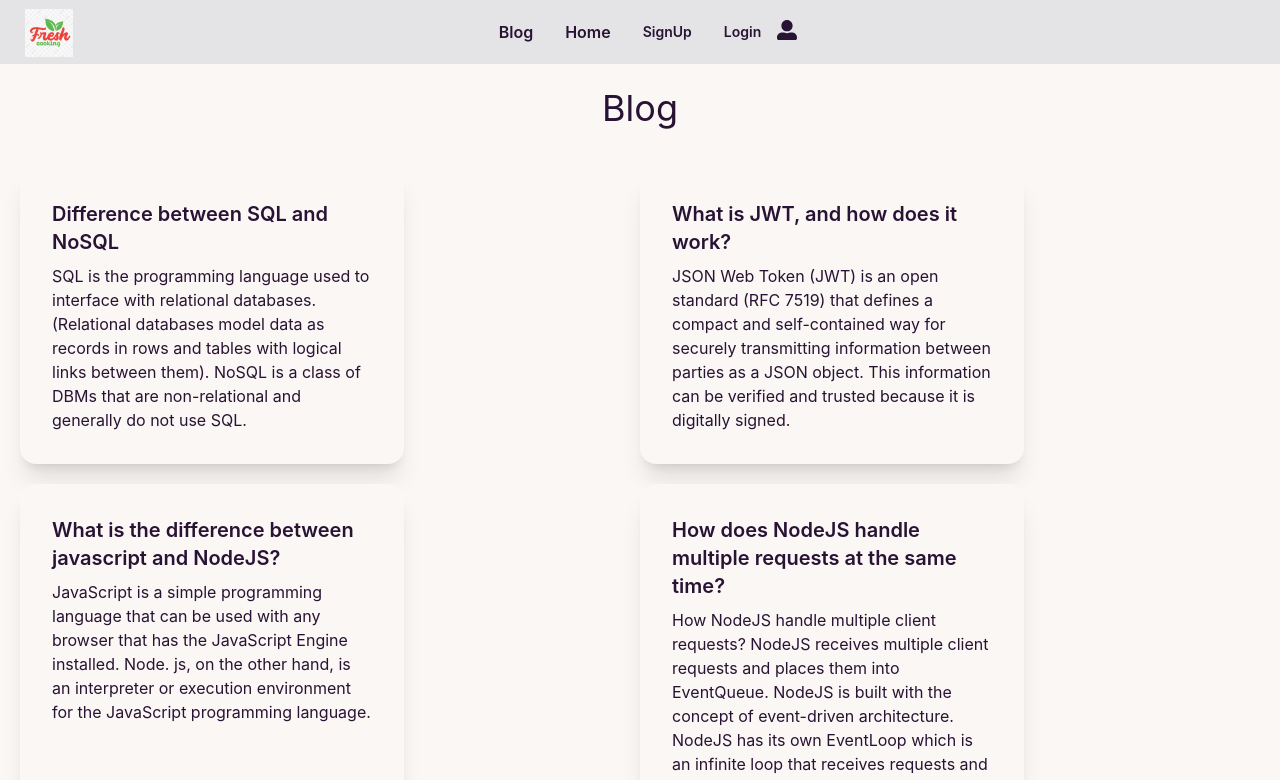
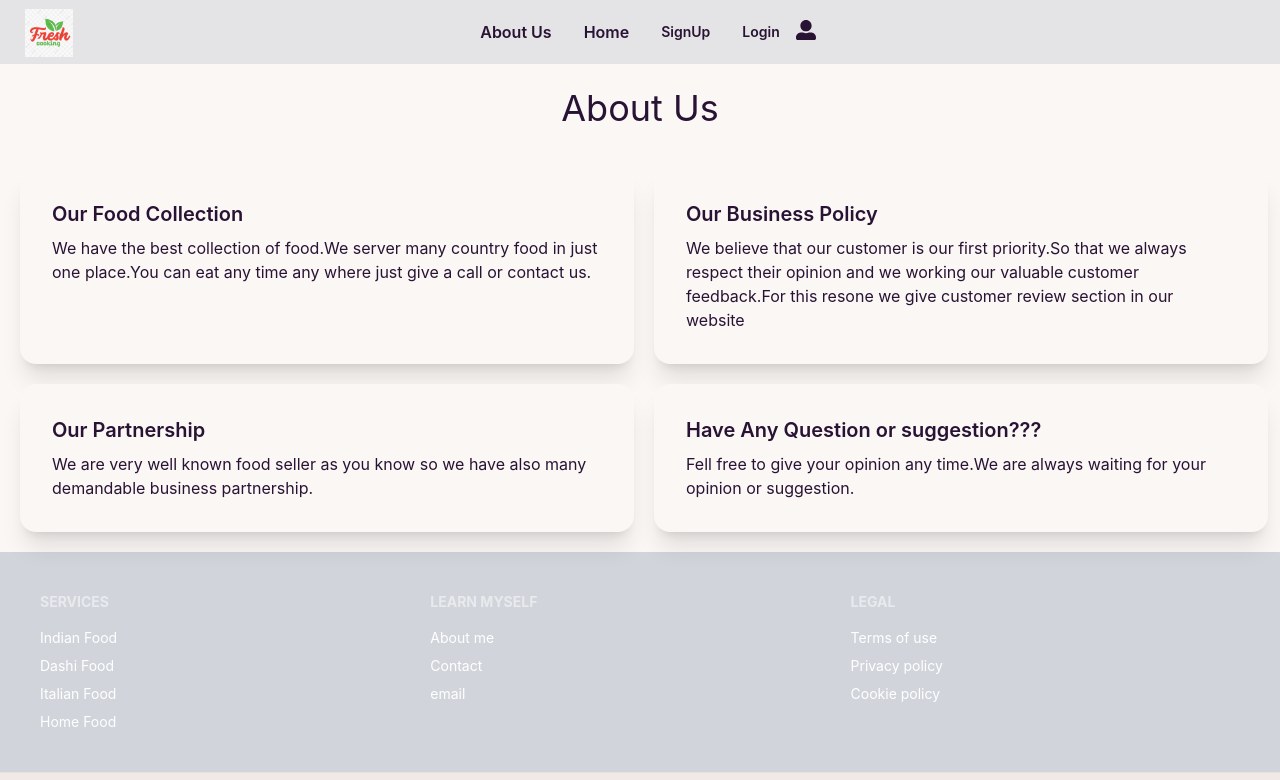
Before and after one commit to nazmu957/Review-Meal-Item-client, a React (Create React App) app: page /blog in a window 1280 px wide. Shown: the top 780 px of the page. Built offline with nearby package versions, Linux system fonts and the light colour scheme; no server answers.

Commit message:
remove bugs and replace blog with about us

```diff
--- a/src/Pages/Blog/Blog.js
+++ b/src/Pages/Blog/Blog.js
@@ -3,55 +3,42 @@ import React from 'react'
 const Blog = () => {
   return (
     <div className=''>
-        <h1 className='text-center text-4xl pb-10'>Blog</h1>
-        <div className="grid  grid-cols-1 md:grid-cols-2 lg:grid-cols-2">
-      <div className="card w-96 bg-base-100 shadow-xl mb-5 ml-5">
+        <h1 className='text-center text-4xl pb-10'>About Us</h1>
+        <div className="grid  grid-cols-1 mr-3 md:grid-cols-2 lg:grid-cols-2">
+      <div className="card  bg-base-100 shadow-xl mb-5 ml-5">
         <div className="card-body">
-          <h2 className="card-title">Difference between SQL and NoSQL</h2>
+          <h2 className="card-title">Our Food Collection</h2>
           <p>
-            SQL is the programming language used to interface with relational
-            databases. (Relational databases model data as records in rows and
-            tables with logical links between them). NoSQL is a class of DBMs
-            that are non-relational and generally do not use SQL.
+            We have the best collection of food.We server many country food in just one place.You can eat any time any where just give a call or contact us.
           </p>
         </div>
       </div>
-      <div className="card w-96 bg-base-100 shadow-xl mb-5 ">
+      <div className="card  bg-base-100 shadow-xl mb-5 ml-5 ">
         <div className="card-body">
           <h2 className="card-title">
-            What is JWT, and how does it work?
+           Our Business Policy
 
           </h2>
-          <p> JSON Web Token (JWT) is an open standard (RFC 7519) that defines a
-            compact and self-contained way for securely transmitting information
-            between parties as a JSON object. This information can be verified
-            and trusted because it is digitally signed.</p>
+          <p> We believe that our customer is our first priority.So that we always respect their opinion and we working our valuable customer feedback.For this resone we give customer review section in our website</p>
         </div>
       </div>
-      <div className="card w-96 bg-base-100 shadow-xl mb-5 ml-5">
+      <div className="card  bg-base-100 shadow-xl mb-5 ml-5">
         <div className="card-body">
           <h2 className="card-title">
-            What is the difference between javascript and NodeJS?
+            Our Partnership
           </h2>
           <p>
-            JavaScript is a simple programming language that can be used with
-            any browser that has the JavaScript Engine installed. Node. js, on
-            the other hand, is an interpreter or execution environment for the
-            JavaScript programming language.
+            We are very well known food seller as you know so we have also many demandable business partnership.
           </p>
         </div>
       </div>
-      <div className="card w-96 bg-base-100 shadow-xl">
+      <div className="card  bg-base-100 shadow-xl mb-5 ml-5">
         <div className="card-body">
           <h2 className="card-title">
-            How does NodeJS handle multiple requests at the same time?
+            Have Any Question or suggestion???
           </h2>
           <p>
-            How NodeJS handle multiple client requests? NodeJS receives multiple
-            client requests and places them into EventQueue. NodeJS is built
-            with the concept of event-driven architecture. NodeJS has its own
-            EventLoop which is an infinite loop that receives requests and
-            processes them.
+            Fell free to give your opinion any time.We are always waiting for your opinion or suggestion.
           </p>
         </div>
       </div>
--- a/src/Pages/Home/Services/SameReview.js
+++ b/src/Pages/Home/Services/SameReview.js
@@ -11,8 +11,8 @@ const SameReview = ({review}) => {
     return (
        <div>
 
-           <div className="card card-side bg-base-100 shadow-xl">
-    <figure><img className='w-24 h-24 rounded-full' src={photoUrl} alt="Movie"/></figure>
+           <div className="card card-side bg-base-100 shadow-xl mb-5 mr-10">
+    <figure><img className='w-24 h-24 rounded-full ml-5' src={photoUrl} alt="Movie"/></figure>
   <div className="card-body">
     <h2 className="card-title">{customer}</h2>
     <p>{message}</p>
--- a/src/Pages/Home/Services/ServiceDetails.js
+++ b/src/Pages/Home/Services/ServiceDetails.js
@@ -41,7 +41,7 @@ const ServiceDetails = () => {
         </div>
       </div>
       <div>
-        <h2>All Reviews</h2>
+        <h2 className="text-2xl text-center">All Reviews</h2>
         {reviews.map((review) => (
           <SameReview key={review._id} review={review}></SameReview>
         ))}
--- a/src/Pages/Shared/Header/Header.js
+++ b/src/Pages/Shared/Header/Header.js
@@ -23,14 +23,14 @@ const Header = () => {
       </label>
       <ul tabIndex={0} className="menu menu-compact dropdown-content mt-3 p-2 shadow bg-base-100 rounded-box w-52">
         <li className='font-semibold '><Link to='/'>Home</Link></li>
-        <li className='font-semibold '><Link to='/blog'>Blog</Link></li>
+        <li className='font-semibold '><Link to='/blog'>About Us</Link></li>
 
         {
       user?.uid ?
 
 
             <>
-            <li  className="text-sm font-semibold "><Link to="/addService">Add Service</Link></li>
+            {/* <li  className="text-sm font-semibold "><Link to="/addService">Add Service</Link></li> */}
             <li  className="text-sm font-semibold "><Link to="/myReview">My Review</Link></li>
             <button onClick={logOut} className="text-sm font-semibold ">LogOut</button>
             </>
@@ -60,7 +60,7 @@ const Header = () => {
   </div>
   <div className="navbar-center hidden lg:flex">
     <ul className="menu menu-horizontal p-0">
-        <li className='font-semibold '><Link to='/blog'>Blog</Link></li>
+        <li className='font-semibold '><Link to='/blog'>About Us</Link></li>
           <li className='font-semibold '><Link to='/'>Home</Link></li>
 
           {
@@ -68,7 +68,7 @@ const Header = () => {
 
 
             <>
-           <li  className="text-sm font-semibold "><Link to="/addService">Add Service</Link></li>
+           {/* <li  className="text-sm font-semibold "><Link to="/addService">Add Service</Link></li> */}
             <li  className="text-sm font-semibold "><Link to="/myReview">My Review</Link></li>
             <button onClick={logOut} className="text-sm font-semibold ">LogOut</button>
             </>
```
